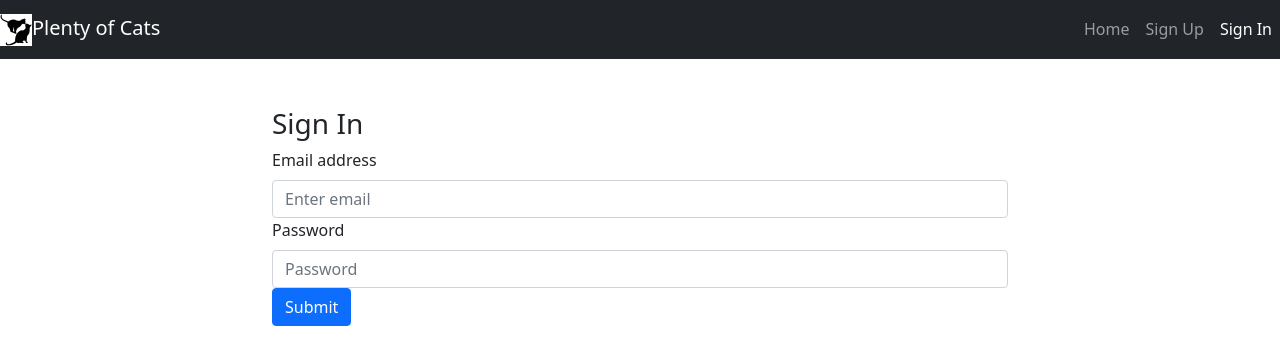
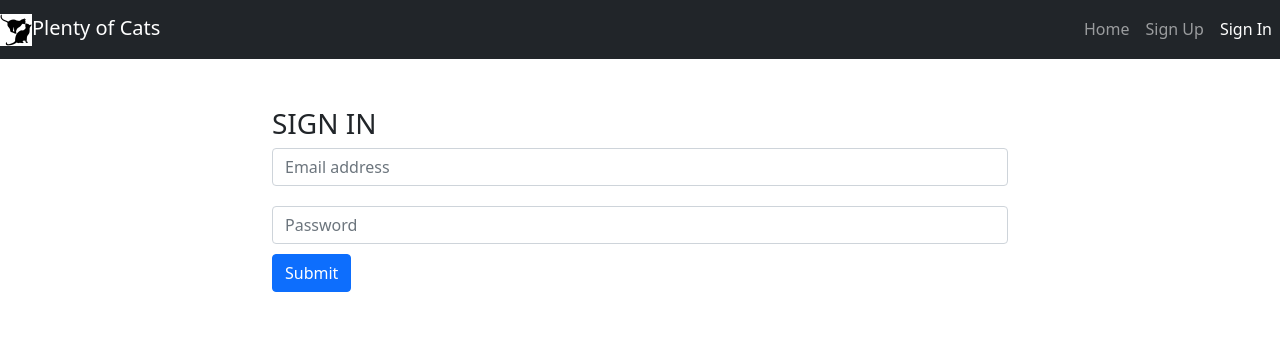
Before and after one commit to rosydiazl/Plenty-of-Cats-FE, a React (Create React App) app: page /sign-in in a window 1280 px wide. Shown: the top 364 px of the page. Built offline with nearby package versions, Linux system fonts and the light colour scheme.

Commit message:
Capitalize the title of the form

```diff
--- a/src/components/auth/SignIn.js
+++ b/src/components/auth/SignIn.js
@@ -1,8 +1,10 @@
+/* eslint-disable no-tabs */
 import React, { Component } from 'react'
 import { withRouter } from 'react-router-dom'
 
 import { signIn } from '../../api/auth'
 import { signInSuccess, signInFailure } from '../AutoDismissAlert/messages'
+// import { pic.webp } from  '../../../src/pic.webp'
 
 import Form from 'react-bootstrap/Form'
 import Button from 'react-bootstrap/Button'
@@ -53,31 +55,33 @@ render () {
   return (
     <div className='row'>
       <div className='col-sm-10 col-md-8 mx-auto mt-5'>
-        <h3>Sign In</h3>
+        <h3>SIGN IN</h3>
         <Form onSubmit={this.onSignIn}>
           <Form.Group controlId='email'>
-            <Form.Label>Email address</Form.Label>
             <Form.Control
               required
               type='email'
               name='email'
               value={email}
-              placeholder='Enter email'
+              placeholder='Email address'
+              style={{ marginBottom: '20px' }}
               onChange={this.handleChange}
             />
           </Form.Group>
           <Form.Group controlId='password'>
-            <Form.Label>Password</Form.Label>
             <Form.Control
               required
               name='password'
               value={password}
               type='password'
               placeholder='Password'
+              style={{ marginBottom: '10px' }}
               onChange={this.handleChange}
             />
           </Form.Group>
-          <Button variant='primary' type='submit'>Submit</Button>
+          <Button variant='primary' type='submit'>
+						Submit
+          </Button>
         </Form>
       </div>
     </div>
```
